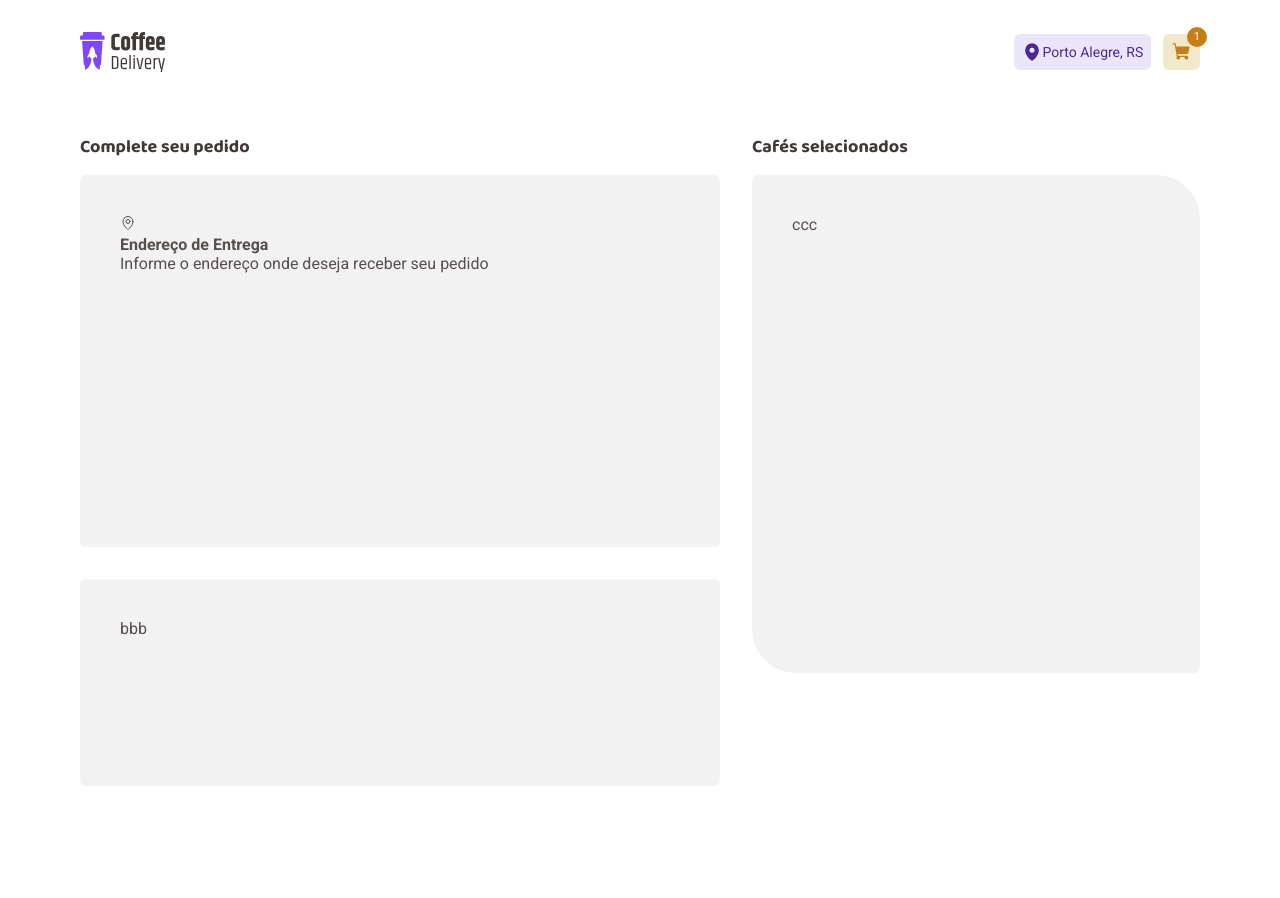
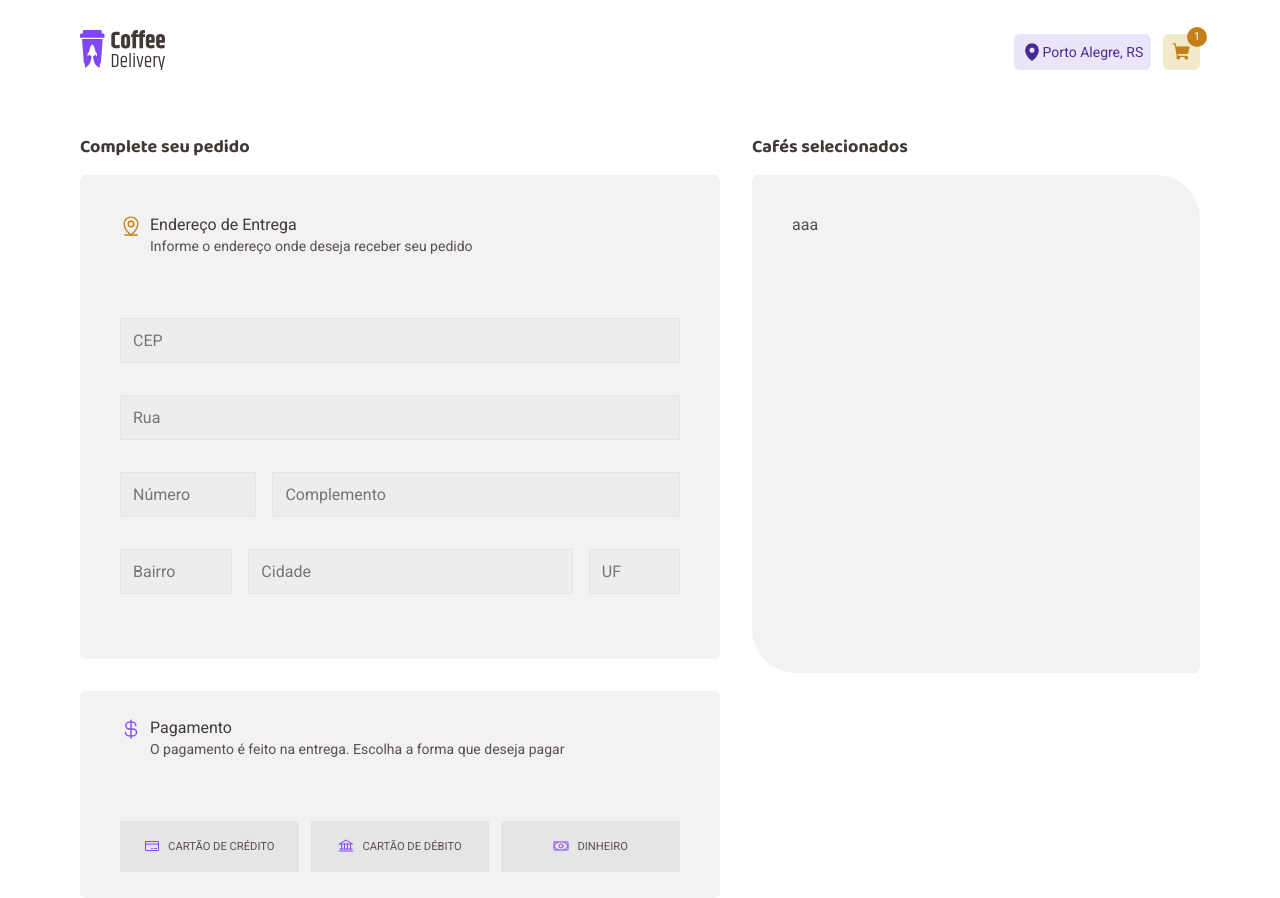
Before and after one commit to manuncorrea/coffe-delivery, a React (Vite) app: page /checkout in a window 1280 px wide. Before the commit the page ends 800 px from the top, so only its background shows below. Built offline with nearby package versions, Linux system fonts and the light colour scheme.

Commit message:
finalizando a tela de checkout

```diff
--- a/src/components/Header/index.tsx
+++ b/src/components/Header/index.tsx
@@ -1,4 +1,5 @@
 import { MapPin, ShoppingCart } from 'phosphor-react'
+import { NavLink } from 'react-router-dom'
 import logoCoffe from '../../assets/logo-coffe.svg'
 import { ButtoCart, ContainerButton, HeaderContainer } from './styles'
 
@@ -6,7 +7,9 @@ export function Header() {
   return (
     <HeaderContainer>
       <div className="content">
-        <img src={logoCoffe} alt="" />
+        <NavLink to="/">
+          <img src={logoCoffe} alt="" />
+        </NavLink>
 
         <ContainerButton>
           <ButtoCart variant="purple">
--- /dev/null
+++ b/src/components/Input/styled.tsx
@@ -0,0 +1,3 @@
+import styled from 'styled-components'
+
+export const InputsRequestContainer = styled.div``
--- a/src/pages/Checkout/index.tsx
+++ b/src/pages/Checkout/index.tsx
@@ -1,8 +1,17 @@
-import { MapPin } from 'phosphor-react'
+import {
+  Bank,
+  CreditCard,
+  CurrencyDollar,
+  MapPinLine,
+  Money,
+} from 'phosphor-react'
 import {
   CheckoutContainer,
   CheckoutRequestsContainer,
   CheckoutSuccessContainer,
+  HeaderPayment,
+  HeaderRequest,
+  InputContainer,
 } from './styles'
 
 export function Checkout() {
@@ -12,21 +21,58 @@ export function Checkout() {
         <h3>Complete seu pedido</h3>
 
         <div className="address">
-          <div className="title">
-            <MapPin />
+          <HeaderRequest>
+            <MapPinLine size={22} />
             <div>
               <h4>Endereço de Entrega</h4>
               <span>Informe o endereço onde deseja receber seu pedido</span>
             </div>
-          </div>
+          </HeaderRequest>
+
+          <input type="text" placeholder="CEP" />
+          <input type="text" placeholder="Rua" />
+          <InputContainer>
+            <input type="number" placeholder="Número" />
+            <input type="text" placeholder="Complemento" />
+          </InputContainer>
+          <InputContainer>
+            <input type="text" placeholder="Bairro" />
+            <input type="text" placeholder="Cidade" />
+            <input type="text" placeholder="UF" />
+          </InputContainer>
         </div>
 
-        <div className="payment">bbb</div>
+        <div className="payment">
+          <HeaderPayment>
+            <CurrencyDollar size={22} />
+            <div>
+              <h4>Pagamento</h4>
+              <span>
+                O pagamento é feito na entrega. Escolha a forma que deseja pagar
+              </span>
+            </div>
+          </HeaderPayment>
+
+          <section>
+            <div className="container-payment">
+              <CreditCard size={16} />
+              <span>CARTÃO DE CRÉDITO</span>
+            </div>
+            <div className="container-payment">
+              <Bank size={16} />
+              <span>CARTÃO DE DÉBITO</span>
+            </div>
+            <div className="container-payment">
+              <Money size={16} />
+              <span>DINHEIRO</span>
+            </div>
+          </section>
+        </div>
       </CheckoutRequestsContainer>
 
       <CheckoutSuccessContainer>
         <h3>Cafés selecionados</h3>
-        <div className="total">ccc</div>
+        <div className="total">aaa</div>
       </CheckoutSuccessContainer>
     </CheckoutContainer>
   )
--- a/src/pages/Checkout/styles.ts
+++ b/src/pages/Checkout/styles.ts
@@ -24,7 +24,7 @@ export const CheckoutRequestsContainer = styled.section`
     align-items: flex-start;
 
     width: 40rem;
-    height: 23.25rem;
+    height: 30.25rem;
 
     padding: 2.5rem;
     gap: 2rem;
@@ -38,12 +38,25 @@ export const CheckoutRequestsContainer = styled.section`
     order: 0;
     align-self: stretch;
     flex-grow: 0;
+
+    input {
+      background: ${(props) => props.theme['base-input']};
+      border: 1px solid ${(props) => props.theme['base-button']};
+      width: 100%;
+      padding: 0.75rem;
+      gap: 0.25rem;
+
+      &:focus {
+        border-color: ${(props) => props.theme['yellow-dark']};
+      }
+    }
   }
 
   .payment {
     display: flex;
     flex-direction: column;
     align-items: flex-start;
+    justify-content: center;
 
     width: 40rem;
     height: 12.938rem;
@@ -53,6 +66,97 @@ export const CheckoutRequestsContainer = styled.section`
 
     background: ${(props) => props.theme['base-card']};
     border-radius: 6px;
+
+    section {
+      display: flex;
+      flex-direction: row;
+      justify-content: center;
+      align-items: center;
+      padding: 0px;
+      gap: 12px;
+
+      width: 560px;
+      height: 51px;
+
+      .container-payment {
+        display: flex;
+        align-items: center;
+        justify-content: center;
+
+        gap: 0.5rem;
+
+        padding: 1.5rem;
+
+        width: 178.67px;
+        height: 51px;
+        border: 6px;
+
+        background: ${(props) => props.theme['base-button']};
+
+        svg {
+          color: ${(props) => props.theme.purple};
+        }
+
+        span {
+          font-size: 0.7rem;
+        }
+      }
+    }
+  }
+`
+export const InputContainer = styled.div`
+  display: flex;
+  flex-direction: row;
+  width: 100%;
+
+  & input:not(:first-child) {
+    margin-left: 1rem;
+  }
+
+  & input:first-child {
+    width: 25%;
+  }
+
+  & input:nth-child(2) {
+    width: 75%;
+  }
+
+  & input:nth-child(3) {
+    width: 20%;
+  }
+`
+export const HeaderContainer = styled.div`
+  display: flex;
+  flex-direction: row;
+  min-height: 4.4rem;
+  gap: 0.5rem;
+
+  div {
+    h4 {
+      font-size: 1rem;
+      font-weight: 400;
+      color: ${(props) => props.theme['base-subtitle']};
+      line-height: 1.3rem;
+    }
+
+    span {
+      font-size: 0.875rem;
+      font-weight: 400;
+      color: ${(props) => props.theme['base-text']};
+      line-height: 1.138rem;
+    }
+  }
+`
+
+export const HeaderRequest = styled(HeaderContainer)`
+  svg {
+    color: ${(props) => props.theme['yellow-dark']};
+  }
+`
+
+export const HeaderPayment = styled(HeaderContainer)`
+  svg {
+    color: ${(props) => props.theme.purple};
   }
 `
 
--- a/src/styles/global.ts
+++ b/src/styles/global.ts
@@ -4,6 +4,7 @@ export const GlobalStyle = createGlobalStyle`
   *{
     margin: 0;
     padding: 0;
+    outline: 0;
     box-sizing: border-box;
   }
 
```
Also changed, not shown: src/components/Input/index.tsx (added, +14 -0 lines), src/context/CoffeeCartContext.tsx (added, +44 -0 lines).
